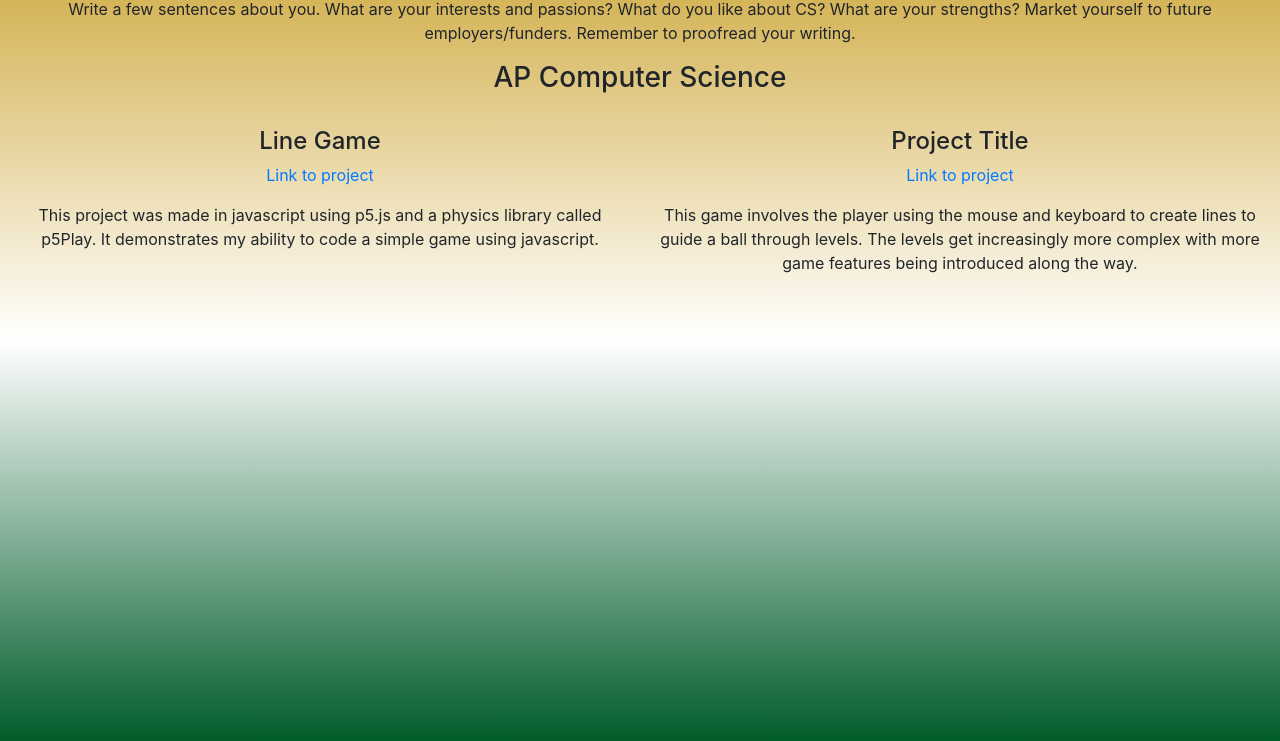
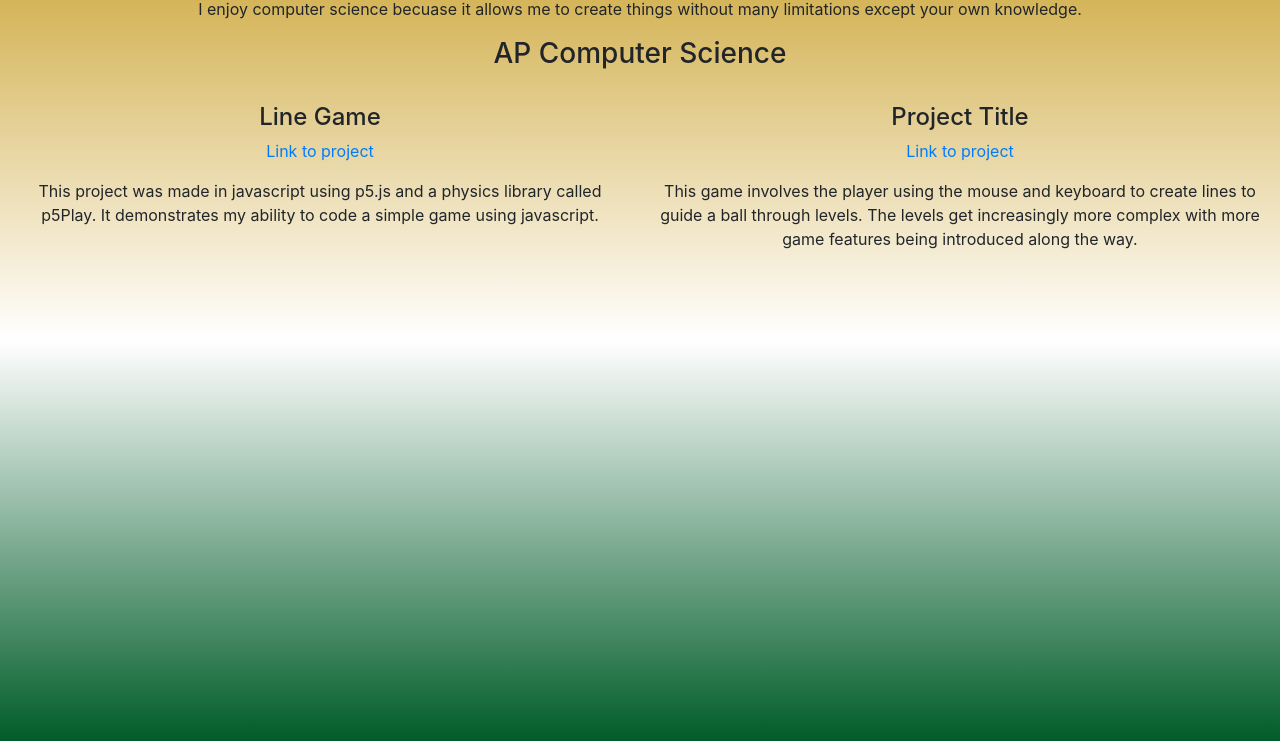
Before and after one commit to milo-85/Milos-CS-Portfolio, a plain HTML site: page index.html in a window 1280 px wide. Shown: the part 59-800 px from the top of the page. Drawn offline with nearby package versions, Linux system fonts and the light colour scheme; a script that the page names is missing.

Commit message:
Update index.html

```diff
--- a/index.html
+++ b/index.html
@@ -25,7 +25,7 @@
 <body>
   <div class="container-fluid bg-3 text-center">
     <h1>Milo's CS Project Portfolio</h1>
-    <p>Write a few sentences about you.  What are your interests and passions?  What do you like about CS?  What are your strengths?  Market yourself to future employers/funders.  Remember to proofread your writing.</p>
+    <p>I enjoy computer science becuase it allows me to create things without many limitations except your own knowledge. </p>
 
     <!-- Use comments like these to remove any courses that you have not yet taken.  Make sure to delete any projects you aren't putting in. -->
 
```
